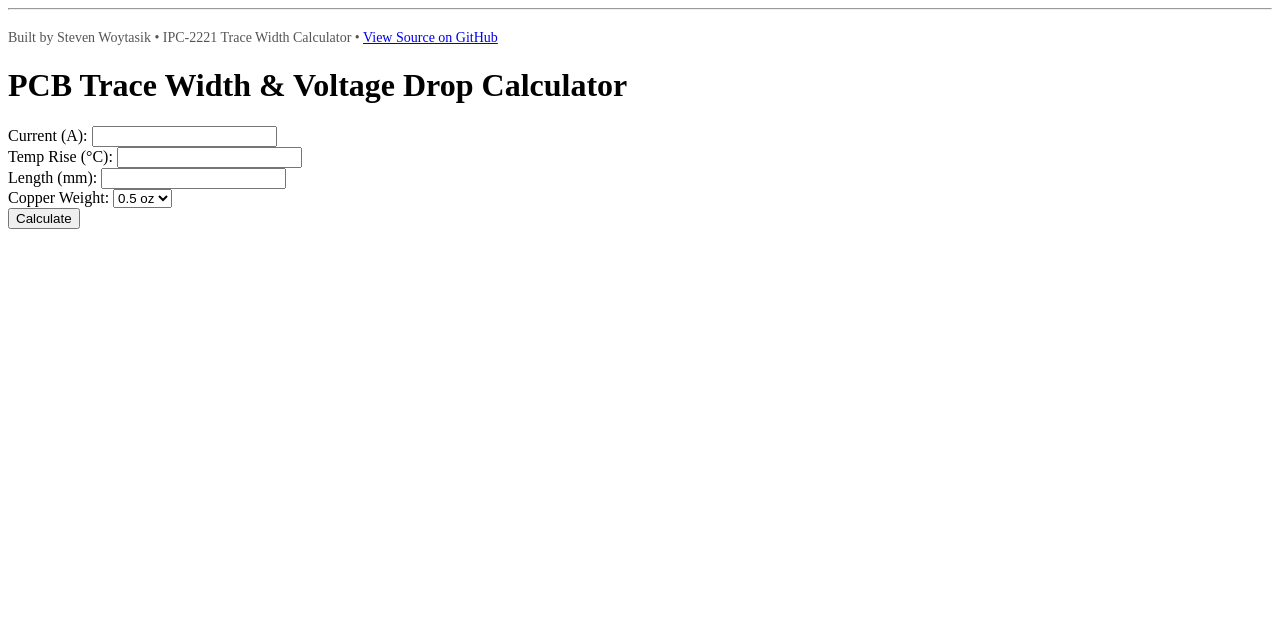
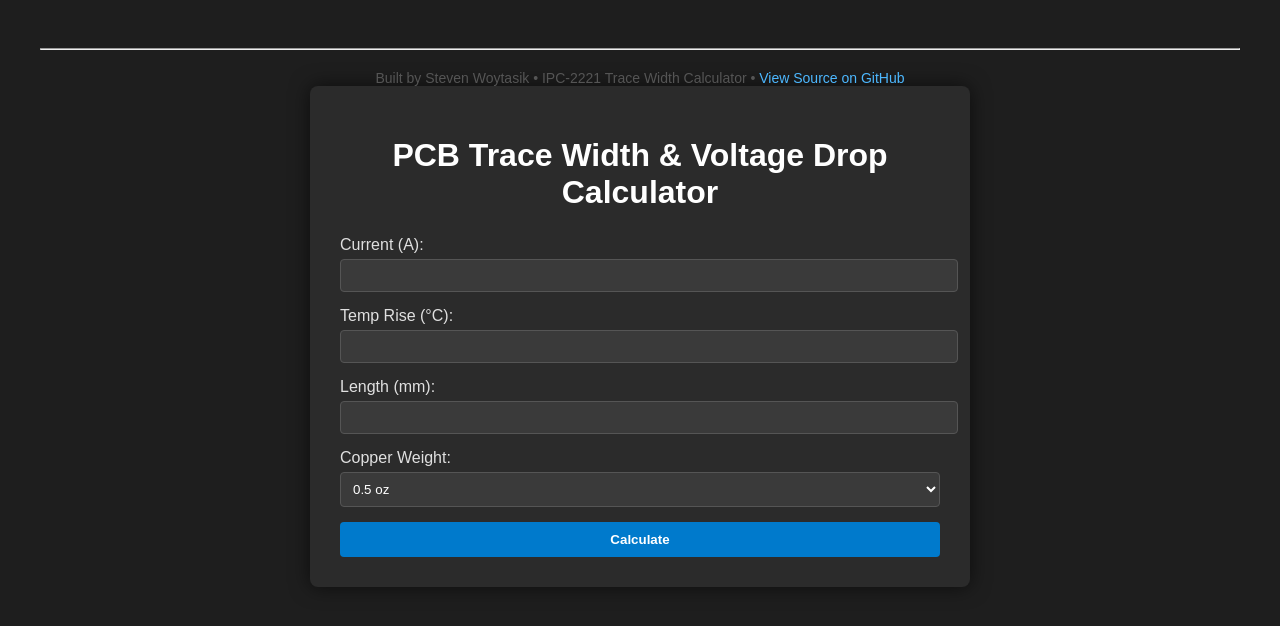
Before and after one commit to srwoytasik-alt/pcb-trace-calculator, a Flask app: page / in a window 1280 px wide. Shown: the top 626 px of the page. Run offline with Flask 3, Linux system fonts and the light colour scheme.

Commit message:
Add professional dark theme UI styling

```diff
--- a/templates/index.html
+++ b/templates/index.html
@@ -2,6 +2,88 @@
 <html>
 <head>
     <title>PCB Trace Calculator</title>
+    <style>
+        body {
+            font-family: Arial, sans-serif;
+            background-color: #1e1e1e;
+            color: #e0e0e0;
+            margin: 0;
+            padding: 40px;
+        }
+
+        .container {
+            max-width: 600px;
+            margin: auto;
+            background-color: #2b2b2b;
+            padding: 30px;
+            border-radius: 8px;
+            box-shadow: 0 0 20px rgba(0,0,0,0.6);
+        }
+
+        h1 {
+            text-align: center;
+            margin-bottom: 25px;
+            color: #ffffff;
+        }
+
+        input, select {
+            width: 100%;
+            padding: 8px;
+            margin-top: 5px;
+            margin-bottom: 15px;
+            background-color: #3a3a3a;
+            color: #ffffff;
+            border: 1px solid #555;
+            border-radius: 4px;
+        }
+
+        button {
+            width: 100%;
+            padding: 10px;
+            background-color: #007acc;
+            color: white;
+            border: none;
+            border-radius: 4px;
+            font-weight: bold;
+            cursor: pointer;
+        }
+
+        button:hover {
+            background-color: #005f99;
+        }
+
+        table {
+            width: 100%;
+            border-collapse: collapse;
+            margin-top: 15px;
+        }
+
+        th, td {
+            padding: 10px;
+            text-align: center;
+            border-bottom: 1px solid #444;
+        }
+
+        th {
+            background-color: #333;
+        }
+
+        footer {
+            text-align: center;
+            margin-top: 30px;
+            font-size: 13px;
+            color: #888;
+        }
+
+        a {
+            color: #4db8ff;
+            text-decoration: none;
+        }
+
+        a:hover {
+            text-decoration: underline;
+        }
+    </style>
 </head>
 <hr>
 
@@ -11,7 +93,9 @@
         View Source on GitHub
     </a>
 </footer>
+</div>
 <body>
+    <div class="container">
     <h1>PCB Trace Width & Voltage Drop Calculator</h1>
 
     <form method="POST">
```
